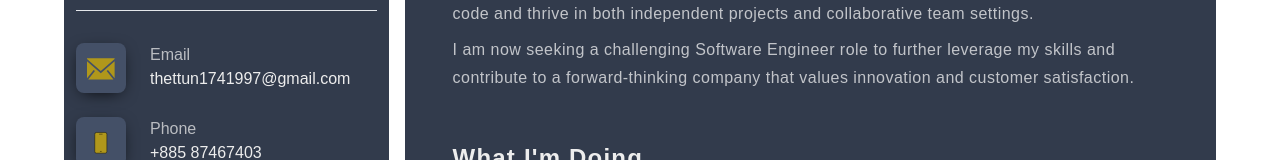
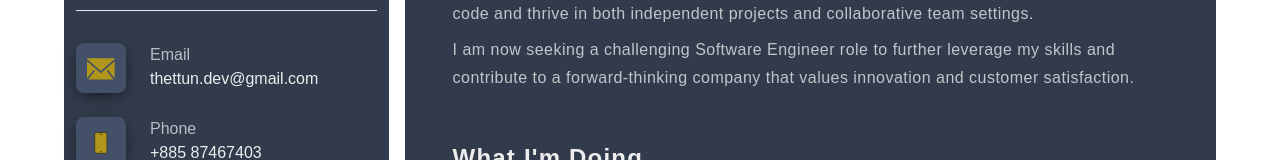
Before and after one commit to thettun17/portfolio, a Next.js app: page / in a window 1280 px wide. Shown: the part 324-484 px from the top of the page. Built offline with nearby package versions, Linux system fonts and the light colour scheme.

Commit message:
change mail and add new resume

```diff
--- a/components/layouts/Sidebar.tsx
+++ b/components/layouts/Sidebar.tsx
@@ -54,7 +54,7 @@ export default function Sidebar() {
               </div>
               <div>
                 <h4 className="text-customWhite/70">Email</h4>
-                <a href="mailto:thettun1741997@gmail.com" target="_blank">thettun1741997@gmail.com</a>
+                <a href="mailto:thettun.dev@gmail.com" target="_blank">thettun.dev@gmail.com</a>
               </div>
             </div>
             {/* Phone */}
@@ -202,7 +202,7 @@ export default function Sidebar() {
               <div>
                 <h4 className="text-customWhite/70">Download Resume</h4>
                 {/* <Link href="/resume/Thet_Tun.pdf">Thet_Tun.pdf</Link> */}
-                <a href="/resume/Thet_Tun.pdf" target="_blank">
+                <a href="/resume/Thet_Tun_Resume.pdf" target="_blank">
                   Thet_Tun.pdf
                 </a>
               </div>
```
Also changed, not shown: 2 other files (tests, documents, lock files or other folders).
